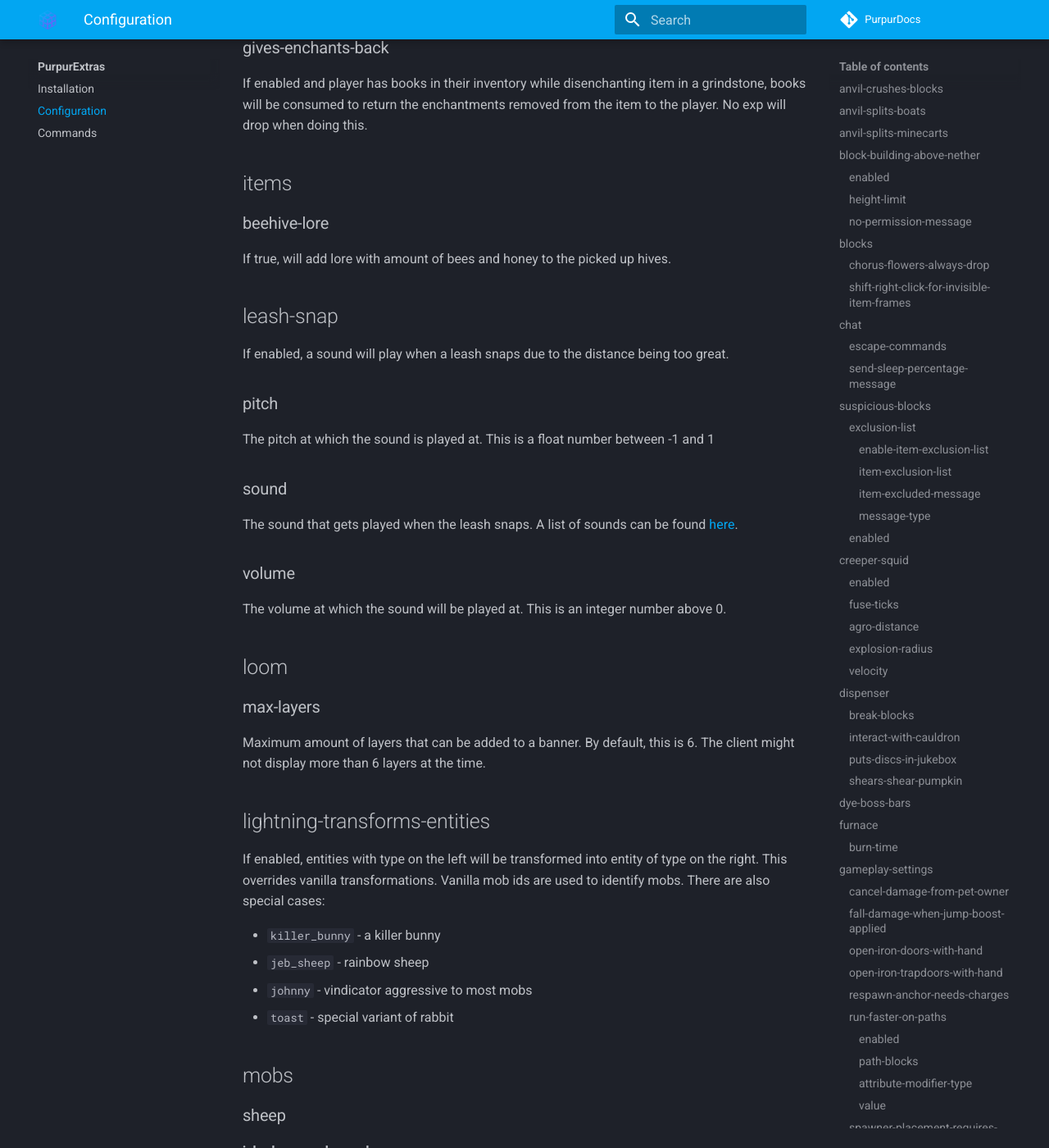
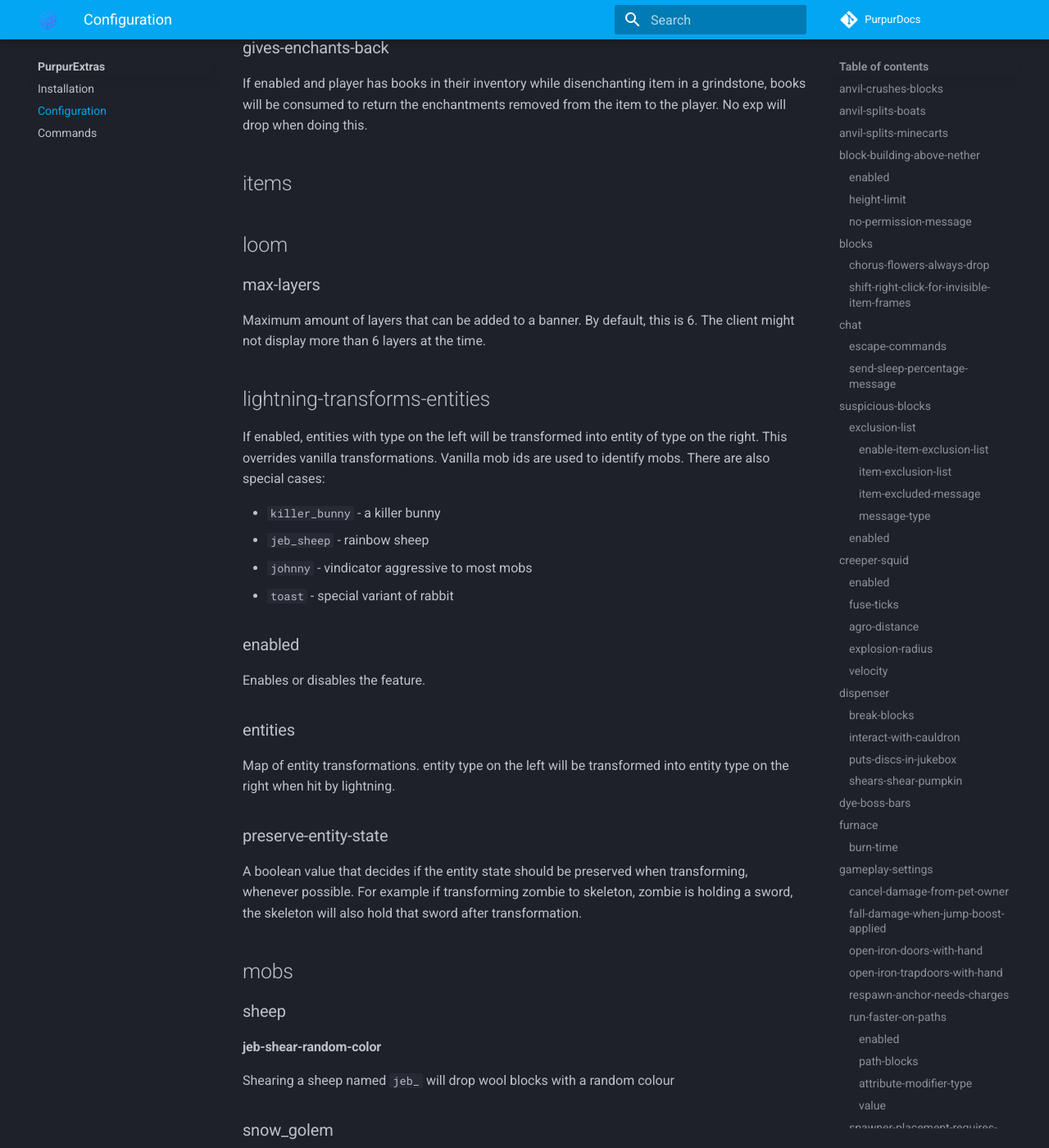
Before and after one commit to PurpurMC/PurpurDocs, an MkDocs documentation site: the page built from mkdocs/purpurextras/configuration.md, in a window 1280 px wide and 1400 px high, scrolled down 5152 px. Shown: the whole window at 82% size. Built offline with MkDocs 1.6.1 and Material for MkDocs 9.7.7, drawn with Linux system fonts in a browser that asks for light colours; comment, search, counter and statistics services are not loaded.

Commit message:
Purpurextras 1.37.0 (#121)

```diff
--- a/mkdocs/purpurextras/configuration.md
+++ b/mkdocs/purpurextras/configuration.md
@@ -176,26 +176,6 @@ If enabled and player has books in their inventory while disenchanting item in a
 
 ## items
 
-### beehive-lore
-
-If true, will add lore with amount of bees and honey to the picked up hives.
-
-## leash-snap
-
-If enabled, a sound will play when a leash snaps due to the distance being too great.
-
-### pitch
-
-The pitch at which the sound is played at. This is a float number between -1 and 1
-
-### sound
-
-The sound that gets played when the leash snaps. A list of sounds can be found [here](https://minecraft.wiki/w/Sounds.json).
-
-### volume
-
-The volume at which the sound will be played at. This is an integer number above 0.
-
 ## loom
 
 ### max-layers
@@ -210,6 +190,15 @@ If enabled, entities with type on the left will be transformed into entity of ty
 - `jeb_sheep` - rainbow sheep
 - `johnny` - vindicator aggressive to most mobs
 - `toast` - special variant of rabbit
+
+### enabled
+Enables or disables the feature.
+
+### entities
+Map of entity transformations. entity type on the left will be transformed into entity type on the right when hit by lightning.
+
+### preserve-entity-state
+A boolean value that decides if the entity state should be preserved when transforming, whenever possible. For example if transforming zombie to skeleton, zombie is holding a sword, the skeleton will also hold that sword after transformation.
 
 ## mobs
 
```
